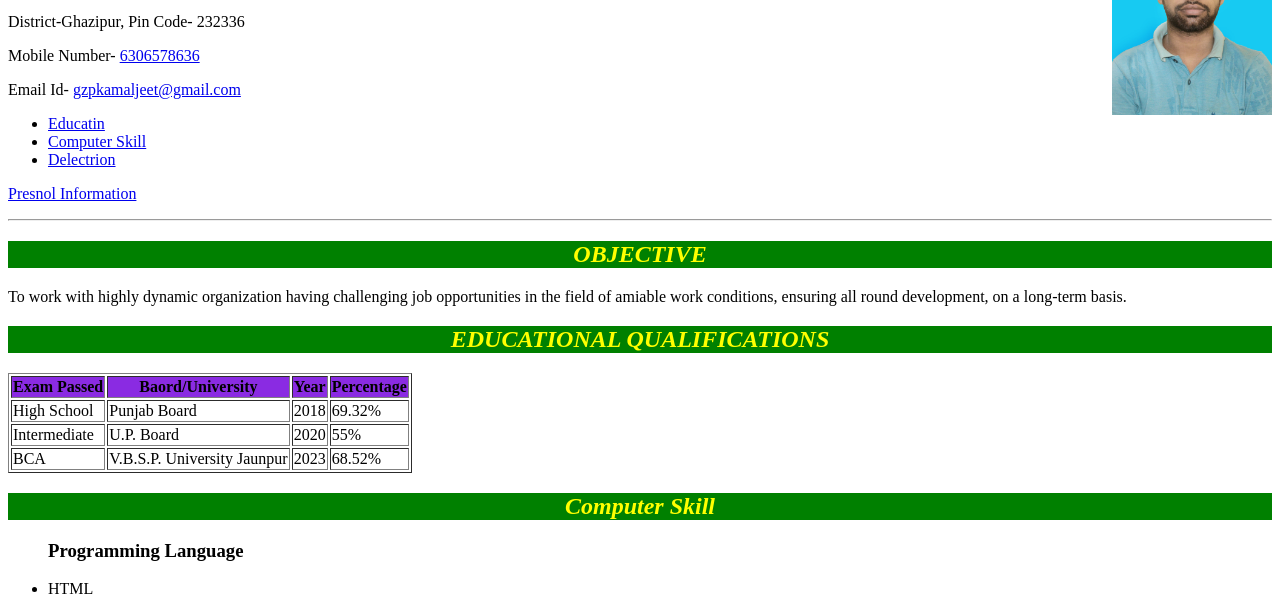
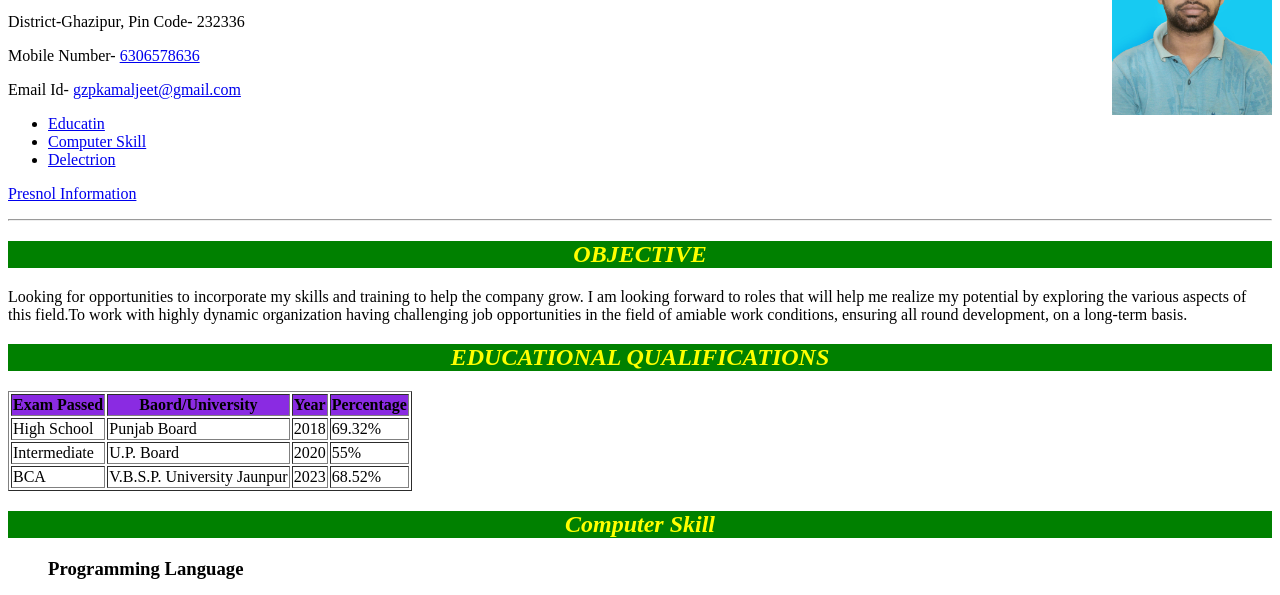
Before and after one commit to gzpkamaljeet/Resume, a plain HTML site: page index.html in a window 1280 px wide. Shown: the part 159-754 px from the top of the page. Drawn offline with Linux system fonts and the light colour scheme.

Commit message:
Update index.html

```diff
--- a/index.html
+++ b/index.html
@@ -36,7 +36,7 @@
     <section id="education">
       <div>
         <h2 style="text-align: center; color: yellow; background-color: green;"><i>OBJECTIVE</i></h2>
-        <p>To work with highly dynamic organization having challenging job opportunities in the field of amiable work
+        <p>Looking for opportunities to incorporate my skills and training to help the company grow. I am looking forward to roles that will help me realize my potential by exploring the various aspects of this field.To work with highly dynamic organization having challenging job opportunities in the field of amiable work
           conditions, ensuring all round development, on a long-term basis.</p>
         <h2 style="text-align: center; color: yellow; background-color: green;"><i>EDUCATIONAL QUALIFICATIONS</i></h2>
       </div>
```
